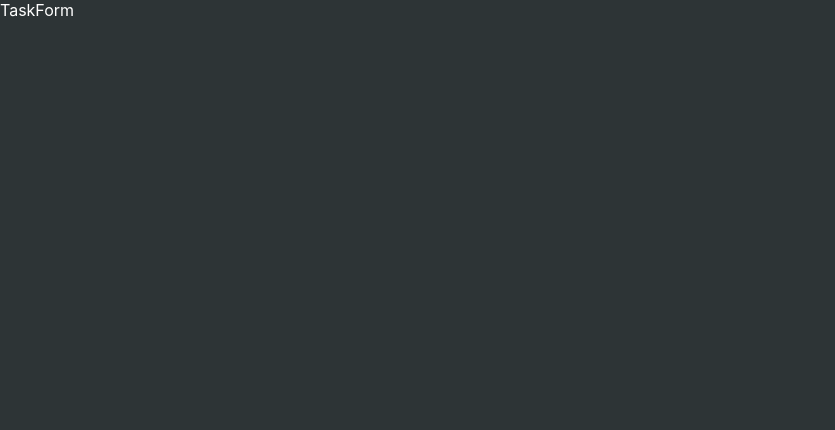
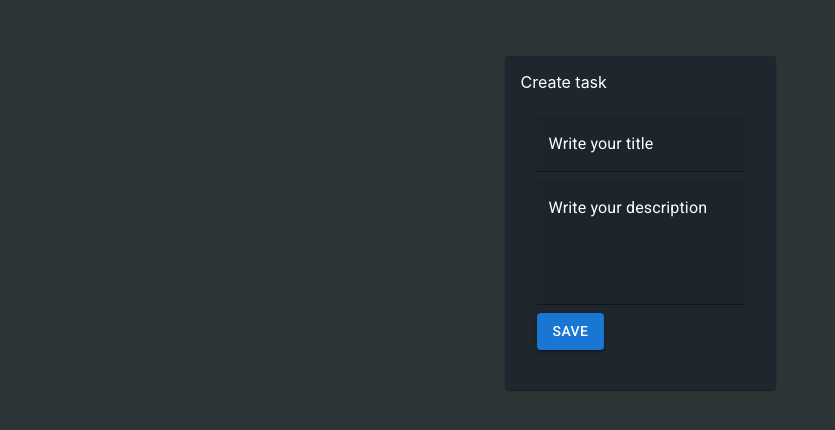
Before and after one commit to MarcosSilvaG/front-TodoList, a React (Create React App) app: page /task/new in a window 1280 px wide. Shown: the top 430 px of the page, without its empty margins (0-835 px from the left). Built offline with nearby package versions, Linux system fonts and the light colour scheme.

Commit message:
Adding the style for the taskform component

```diff
--- a/src/components/TaskForm.js
+++ b/src/components/TaskForm.js
@@ -1,7 +1,83 @@
+import {
+	Button,
+	Card,
+	CardContent,
+	Grid,
+	TextField,
+	Typography,
+} from "@mui/material";
+import {useState,useEffect} from "react"
+
 export default function TaskForm() {
+    const [task, setTask] = useState({
+        title:"",
+        description:"",
+    })
+    const handleSubmit =  (event) => {
+        event.preventDefault();
+
+    }
+    const handleChange = (event) => {
+        setTask({...task, [event.target.name]: event.target.value});
+    }
+
     return (
-        <div>
-            TaskForm
-        </div>
-    )
+		<Grid
+			container
+			direction="column"
+			alignItems="center"
+			justifyContent="center"
+		>
+			<Grid item xs={3}>
+				<Card
+					sx={{ mt: 7 }}
+					style={{
+						backgroundColor: "#1e272e",
+						padding: "1rem",
+					}}
+				>
+					<Typography variant="5" textAlign="center" color="white">
+						Create task
+					</Typography>
+					<CardContent>
+						<form onSubmit={handleSubmit}>
+							<TextField
+								variant="filled"
+								label="Write your title"
+								sx={{
+									display: "block",
+									margin: ".5rem 0",
+								}}
+                                name="title"
+                                onChange={handleChange}
+                                inputProps={{ style: { color: "white" } }}
+								InputLabelProps={{ style: { color: "white" } }}
+							/>
+							<TextField
+								variant="filled"
+								label="Write your description"
+								multiline
+								rows={4}
+								sx={{
+									display: "block",
+									margin: ".5rem 0",
+								}}
+                                name="description"
+                                onChange={handleChange}
+                                inputProps={{ style: { color: "white" } }}
+								InputLabelProps={{ style: { color: "white" } }}
+							/>
+							<Button
+								variant="contained"
+								color="primary"
+								type="submit"
+							>
+								Save
+							</Button>
+						</form>
+					</CardContent>
+				</Card>
+			</Grid>
+		</Grid>
+	);
 }
```
